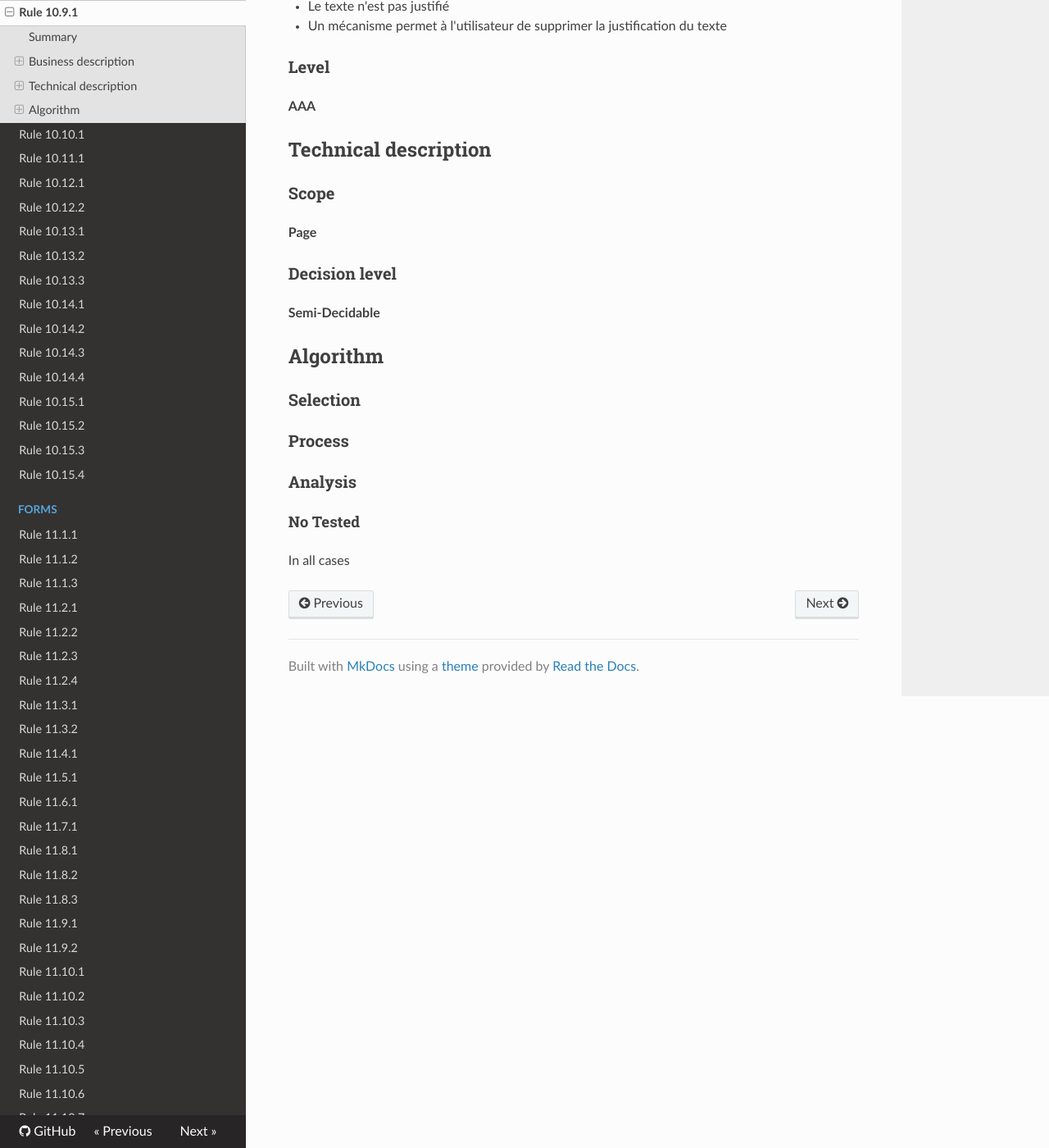
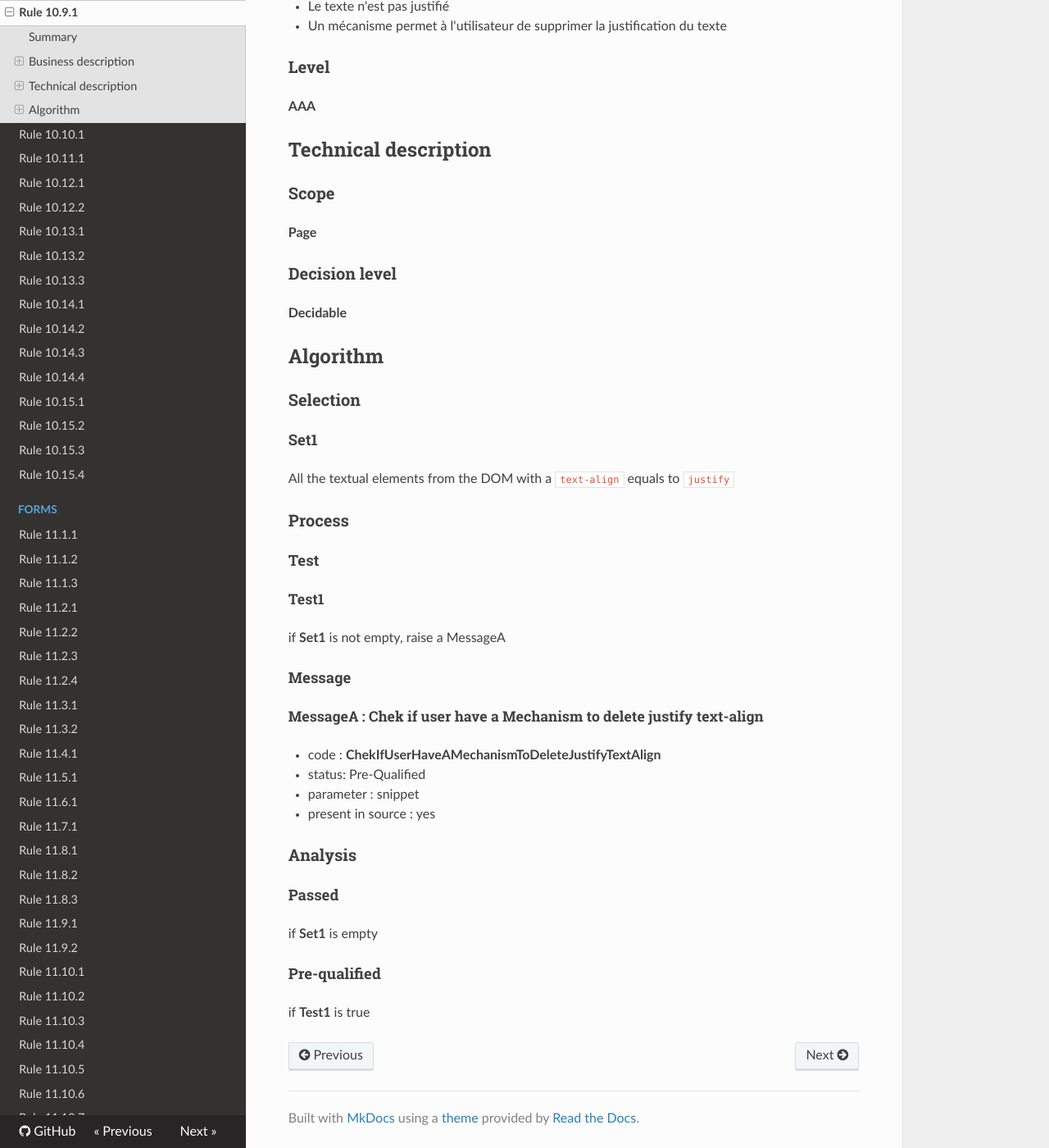
Before and after one commit to Tanaguru/RGAA3-2016, an MkDocs documentation site: the page built from docs/Rule-10-9-1.md, in a window 1280 px wide and 1400 px high, scrolled down 618 px. Shown: the whole window at 82% size. Built offline with MkDocs 1.6.1, drawn with Linux system fonts in a browser that asks for light colours; nearby versions of some CDN libraries; old or Windows-style settings are respelled for this version of MkDocs; some of the changed text lies outside the part shown.

Commit message:
Update Rule-10-9-1.md

```diff
--- a/docs/Rule-10-9-1.md
+++ b/docs/Rule-10-9-1.md
@@ -2,7 +2,7 @@
 
 ## Summary
 
-No-check rule
+This test consists in checking whether the textual elements from the DOM are not justify.
 
 ## Business description
 
@@ -34,16 +34,39 @@ Chaque page Web v&eacute;rifie-t-elle une de ces conditions ?
 
 ### Decision level
 
-**Semi-Decidable**
+**Decidable**
 
 ## Algorithm
 
 ### Selection
 
+#### Set1
+
+All the textual elements from the DOM with a `text-align` equals to `justify`
+
 ### Process
+
+#### Test
+
+##### Test1
+
+if **Set1** is not empty, raise a MessageA
+
+#### Message
+
+##### MessageA : Chek if user have a Mechanism to delete justify text-align
+
+-    code : **ChekIfUserHaveAMechanismToDeleteJustifyTextAlign**
+-    status: Pre-Qualified
+-    parameter : snippet
+-    present in source : yes
 
 ### Analysis
 
-#### No Tested
+#### Passed
 
-In all cases
+if **Set1** is empty
+
+#### Pre-qualified
+
+if **Test1** is true
```
